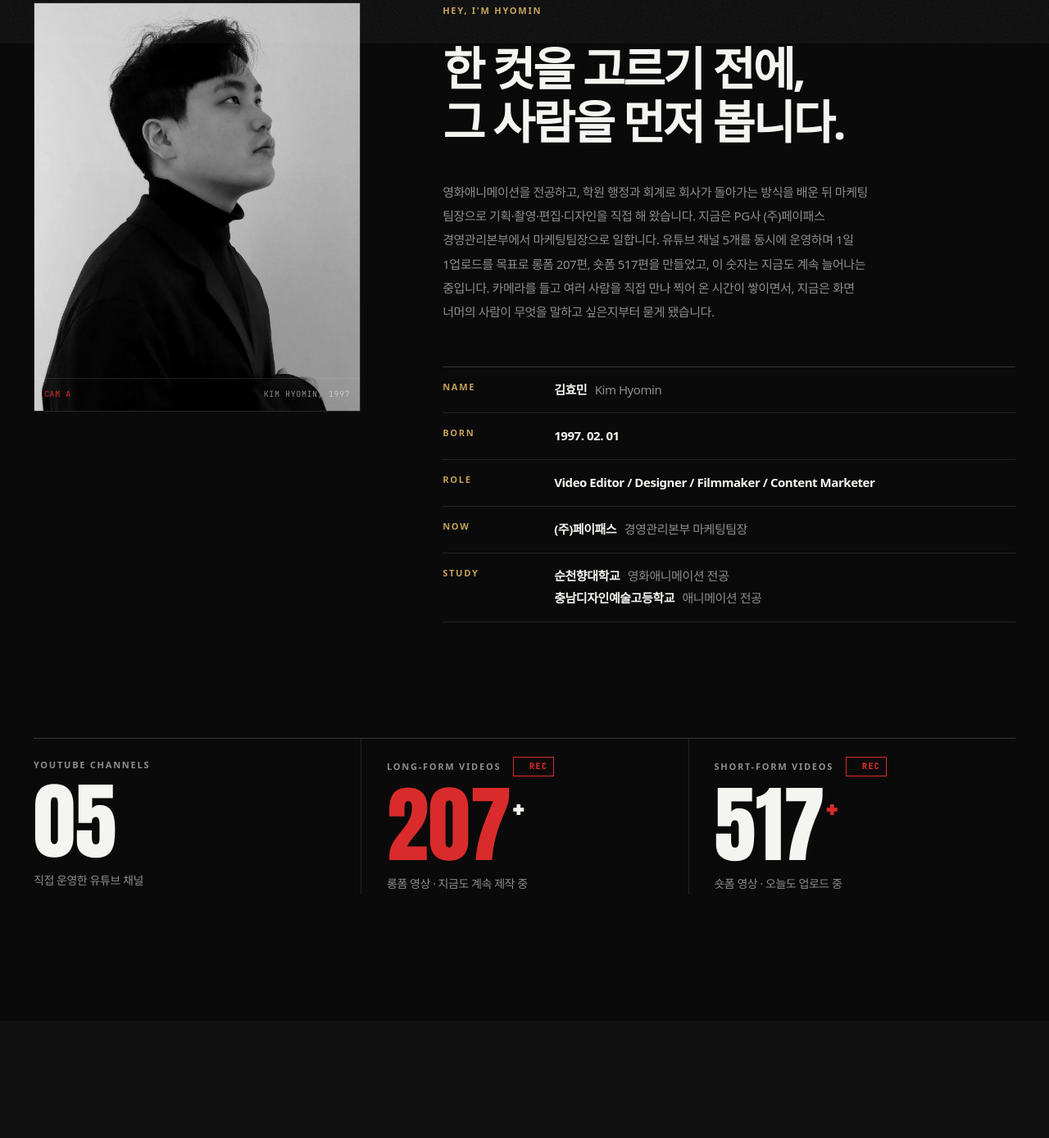
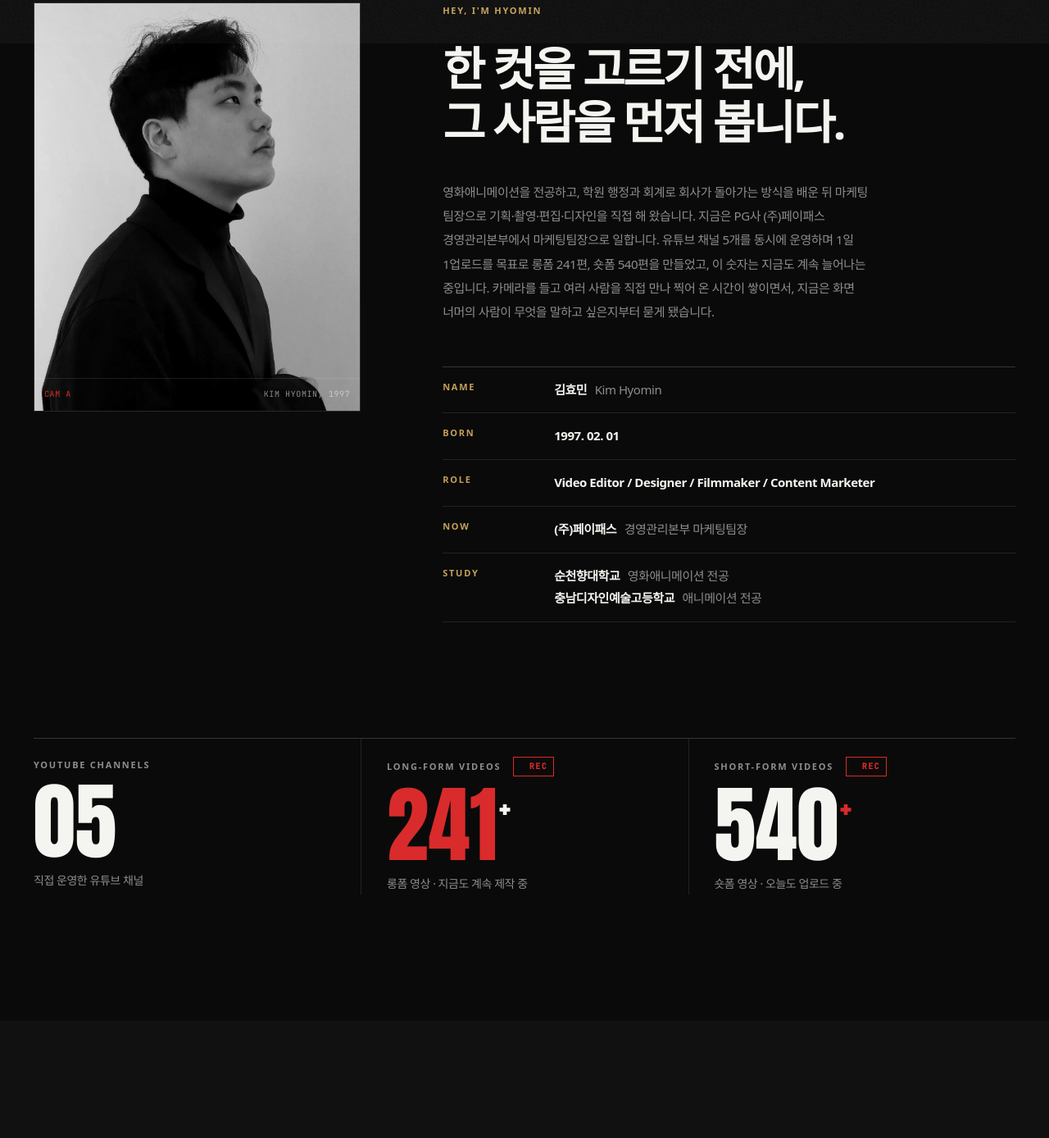
Before and after one commit to rlagyals970201-ui/rlagyals970201-ui.github.io, a plain HTML site: page index.html in a window 1280 px wide. Shown: the part 1152-2540 px from the top of the page at 82% size. Drawn offline with Linux system fonts and the light colour scheme; a web font is replaced by a local one.

Commit message:
Update video counts to 241 long-form / 540 short-form
Co-Authored-By: Claude Opus 5.5 <noreply@anthropic.com>

```diff
--- a/index.html
+++ b/index.html
@@ -47,7 +47,7 @@
       <div class="hero__meta">
         <span>SEQ 01 — Index</span>
         <span>Video Editor / Designer / Filmmaker / Content Marketer</span>
-        <span>5 Channels / 720+ Videos</span>
+        <span>5 Channels / 780+ Videos</span>
       </div>
 
       <div class="hero__mid">
@@ -122,7 +122,7 @@
           <p class="about__body" data-reveal>
             영화애니메이션을 전공하고, 학원 행정과 회계로 회사가 돌아가는 방식을 배운 뒤
             마케팅 팀장으로 기획·촬영·편집·디자인을 직접 해 왔습니다. 지금은 PG사 (주)페이패스 경영관리본부에서 마케팅팀장으로 일합니다.
-            유튜브 채널 5개를 동시에 운영하며 1일 1업로드를 목표로 롱폼 207편, 숏폼 517편을 만들었고, 이 숫자는 지금도 계속 늘어나는 중입니다.
+            유튜브 채널 5개를 동시에 운영하며 1일 1업로드를 목표로 롱폼 241편, 숏폼 540편을 만들었고, 이 숫자는 지금도 계속 늘어나는 중입니다.
             카메라를 들고 여러 사람을 직접 만나 찍어 온 시간이 쌓이면서, 지금은 화면 너머의 사람이 무엇을 말하고 싶은지부터 묻게 됐습니다.
           </p>
 
@@ -138,8 +138,8 @@
 
       <div class="facts">
         <div class="fact" data-reveal><span class="fact__k">YouTube Channels</span><strong>05</strong><em>직접 운영한 유튜브 채널</em></div>
-        <div class="fact" data-reveal><span class="fact__k">Long-form Videos <span class="live"><i></i>REC</span></span><strong class="is-red">207<sup>+</sup></strong><em>롱폼 영상 · 지금도 계속 제작 중</em></div>
-        <div class="fact" data-reveal><span class="fact__k">Short-form Videos <span class="live"><i></i>REC</span></span><strong>517<sup>+</sup></strong><em>숏폼 영상 · 오늘도 업로드 중</em></div>
+        <div class="fact" data-reveal><span class="fact__k">Long-form Videos <span class="live"><i></i>REC</span></span><strong class="is-red">241<sup>+</sup></strong><em>롱폼 영상 · 지금도 계속 제작 중</em></div>
+        <div class="fact" data-reveal><span class="fact__k">Short-form Videos <span class="live"><i></i>REC</span></span><strong>540<sup>+</sup></strong><em>숏폼 영상 · 오늘도 업로드 중</em></div>
       </div>
     </section>
 
```
